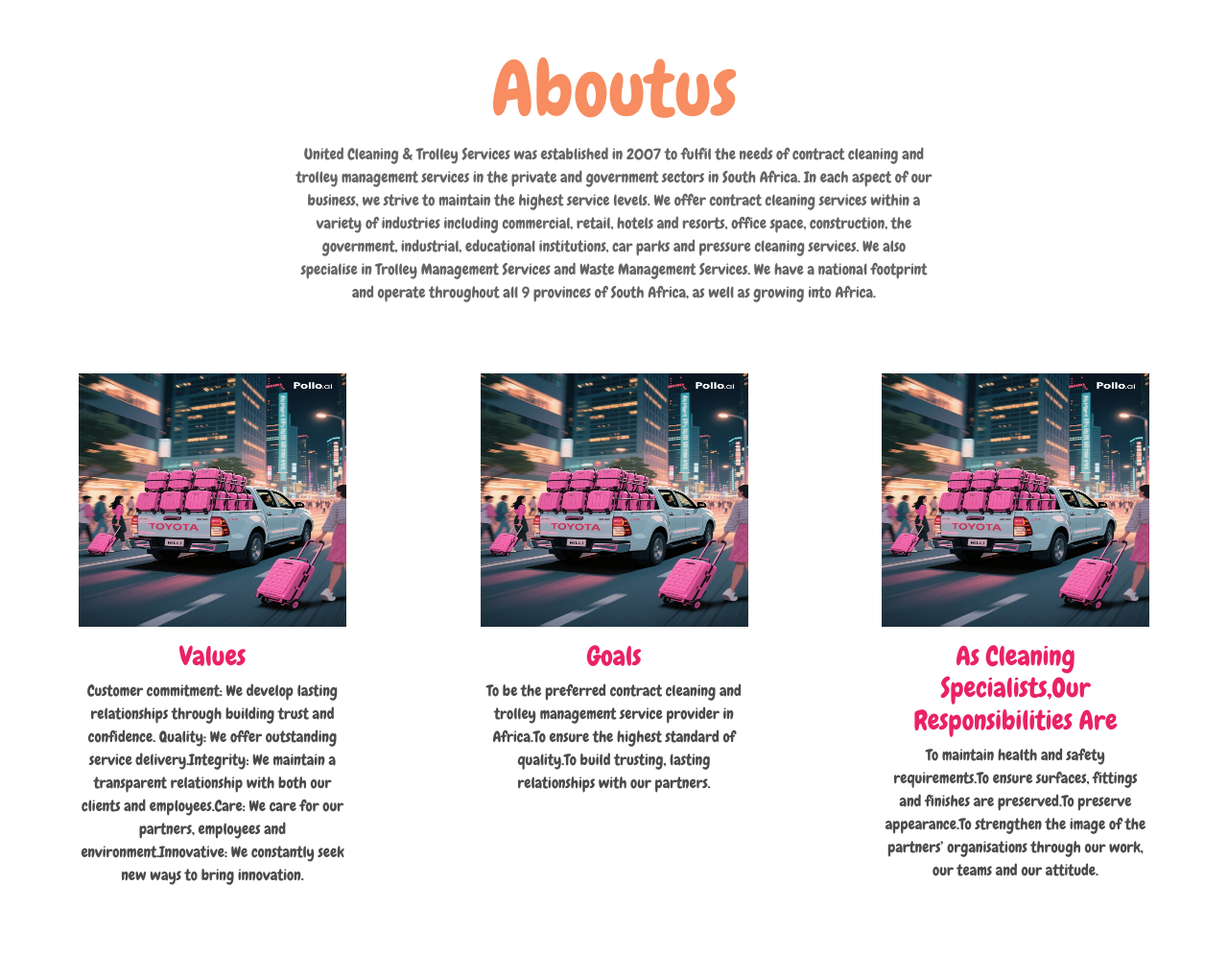
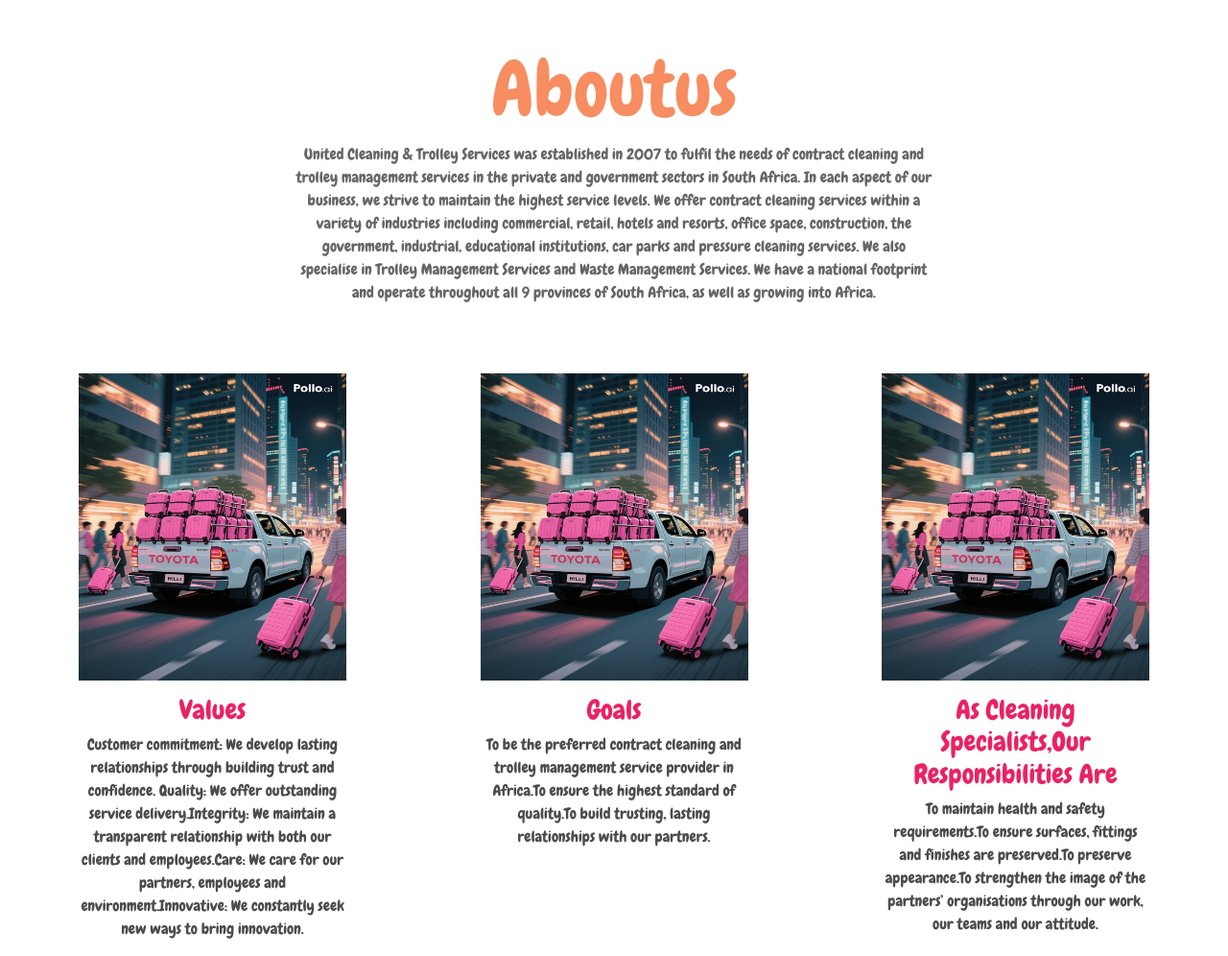
Before and after one commit to siyabongasamkelo/United, a React (Create React App) app in the folder client/: page / in a window 1280 px wide. Shown: the part 811-1807 px from the top of the page at 96% size. Before the commit the page ends 1735 px from the top, so only its background shows below. Built offline with nearby package versions, Linux system fonts and the light colour scheme; a web font is replaced by a local one.

Commit message:
added shadow box to make it look cool when users hover

```diff
--- a/client/src/components/common/AboutUsCard.styled.js
+++ b/client/src/components/common/AboutUsCard.styled.js
@@ -1,14 +1,29 @@
 import styled from "styled-components";
 
 export const AboutUsCardContainer = styled.div`
-  height: 55vh;
+  /* height: 55vh; */
   width: 25%;
   margin-top: 5%;
   text-align: center;
+  cursor: pointer;
+
+  &:hover {
+    box-shadow: 0 5px 15px rgb(255, 247, 209);
+    border: 1px solid rgba(255, 255, 255, 0.8);
+    box-shadow: 0 0 10px rgba(255, 247, 209, 0.7),
+      0 0 20px rgba(255, 247, 209, 0.5);
+    filter: brightness(1.05);
+    box-shadow: 10px 10px 40px 10px ${(props) => props.theme.color.primary};
+  }
+
+  @media only screen and (max-width: 600px) {
+    width: 80%;
+  }
 `;
 
 export const CardImage = styled.div`
-  height: 60%;
+  /* height: 60%; */
+  height: 40vh;
   img {
     height: 100%;
     width: 100%;
@@ -24,4 +39,10 @@ export const CardText = styled.div`
   p {
     color: rgba(0, 0, 0, 0.7);
   }
+
+  @media only screen and (max-width: 600px) {
+    p {
+      font-size: 0.8rem;
+    }
+  }
 `;
```
